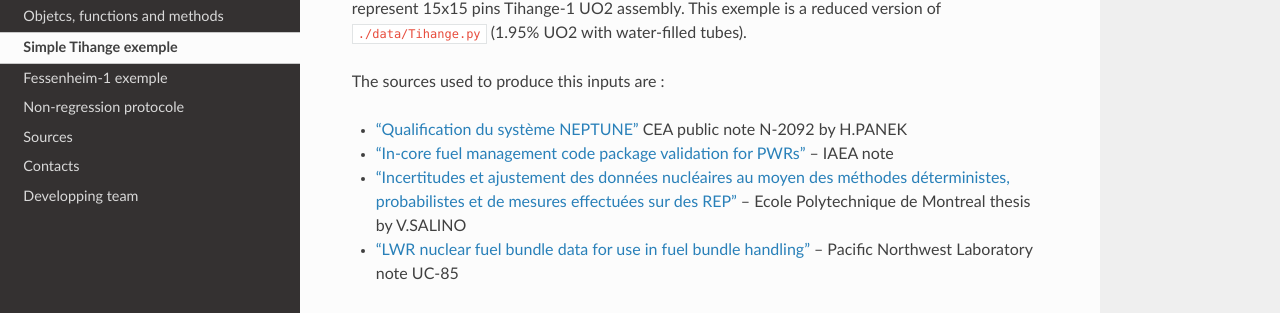
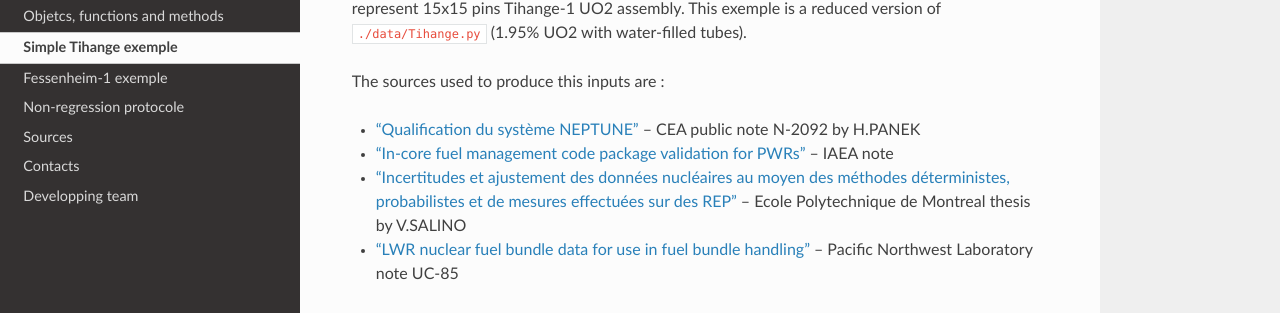
Before and after one commit to Ben105m/rtd-tutorial, a Sphinx documentation site: the page built from docs/source/exemple0.rst, in a window 1280 px wide and 900 px high. Shown: the part 188-501 px from the top of the window. Built offline with Sphinx 7.4.7 and the Read the Docs theme 2.0.0, drawn with Linux system fonts in a browser that asks for light colours.

```diff
--- a/docs/source/exemple0.rst
+++ b/docs/source/exemple0.rst
@@ -9,7 +9,7 @@ This exemple is a reduced version of :file:`./data/Tihange.py` (1.95% UO2 with w
 
 The sources used to produce this inputs are :
 
-- `"Qualification du système NEPTUNE" <https://inis.iaea.org/collection/NCLCollectionStore/_Public/11/511/11511367.pdf>`_ CEA public note N-2092 by H.PANEK
+- `"Qualification du système NEPTUNE" <https://inis.iaea.org/collection/NCLCollectionStore/_Public/11/511/11511367.pdf>`_ -- CEA public note N-2092 by H.PANEK
 - `"In-core fuel management code package validation for PWRs" <https://inis.iaea.org/collection/NCLCollectionStore/_Public/26/077/26077395.pdf>`_ -- IAEA note
 - `"Incertitudes et ajustement des données nucléaires au moyen des méthodes déterministes, probabilistes et de mesures effectuées sur des REP" <https://publications.polymtl.ca/10545/>`_ -- Ecole Polytechnique de Montreal thesis by V.SALINO
 - `"LWR nuclear fuel bundle data for use in fuel bundle handling" <https://www.osti.gov/servlets/purl/5856990>`_ -- Pacific Northwest Laboratory note UC-85
```
